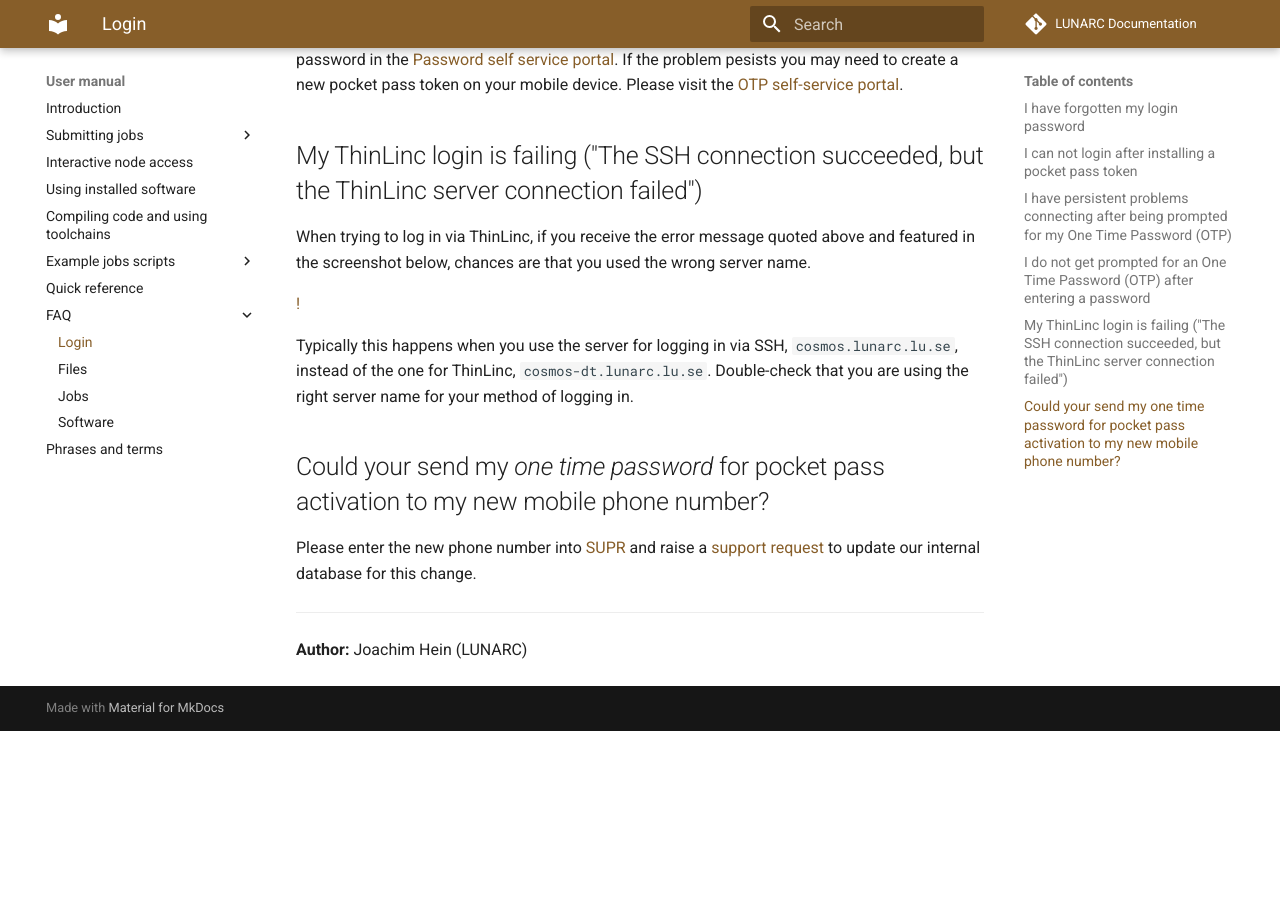
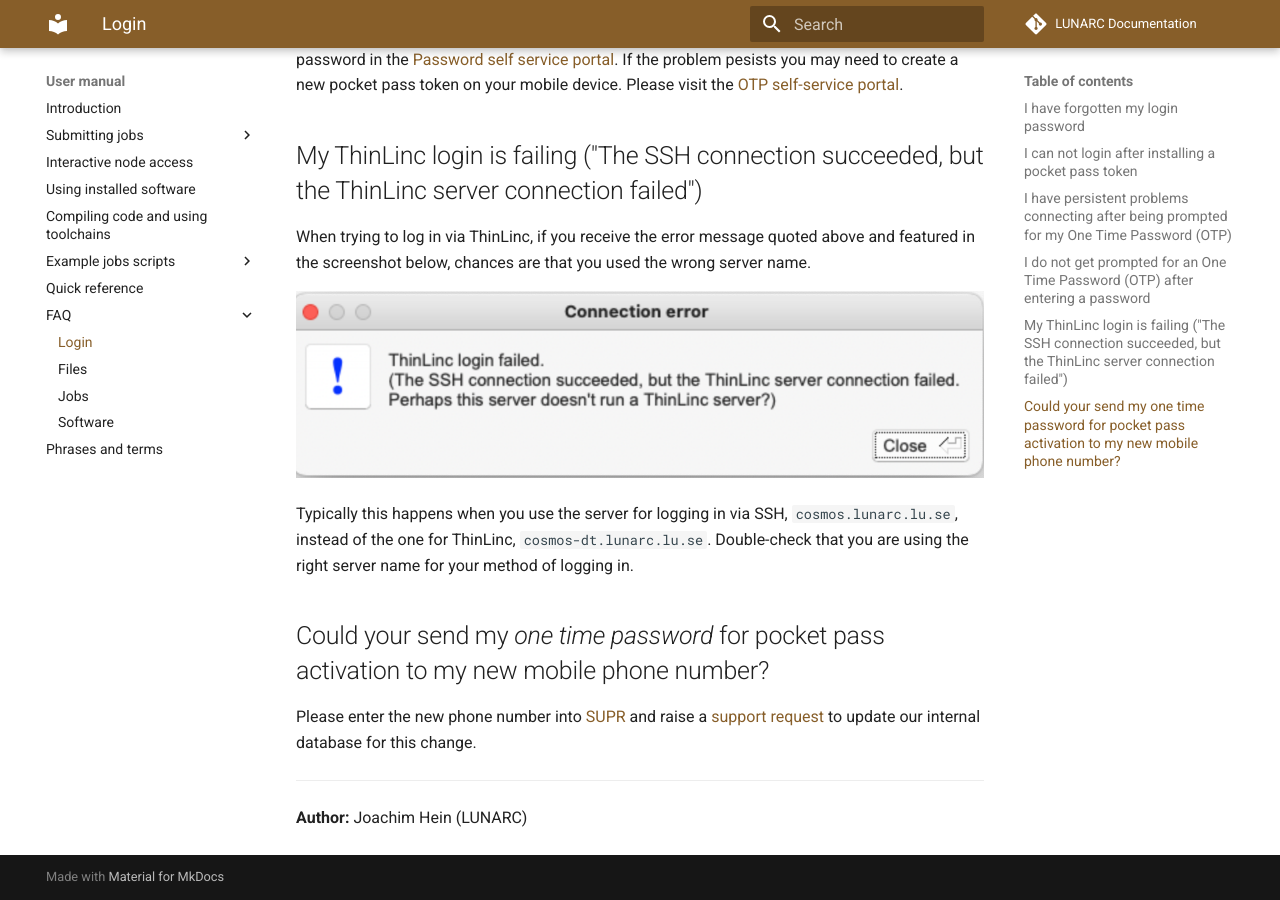
Before and after one commit to lunarc/lunarc_docs, an MkDocs documentation site: the page built from docs/manual/faq/manual_faq_login.md, in a window 1280 px wide and 900 px high, scrolled down 914 px. Built offline with MkDocs 1.6.1 and Material for MkDocs 9.7.7, drawn with Linux system fonts in a browser that asks for light colours; comment, search, counter and statistics services are not loaded; before the commit the page ends 1645 px from its top, so only the background shows below that.

Commit message:
Update manual_faq_login.md
trying to fix image

```diff
--- a/docs/manual/faq/manual_faq_login.md
+++ b/docs/manual/faq/manual_faq_login.md
@@ -23,7 +23,7 @@
 
 When trying to log in via ThinLinc, if you receive the error message quoted above and featured in the screenshot below, chances are that you used the wrong server name.
 
-[!](../../images/thinlinc-error-server.png)
+![Wrong server error](../../images/thinlinc-error-server.png "ThinLinc Login Failed")
 
 Typically this happens when you use the server for logging in via SSH, `cosmos.lunarc.lu.se`, instead of the one for ThinLinc, `cosmos-dt.lunarc.lu.se`. Double-check that you are using the right server name for your method of logging in.
 
```
